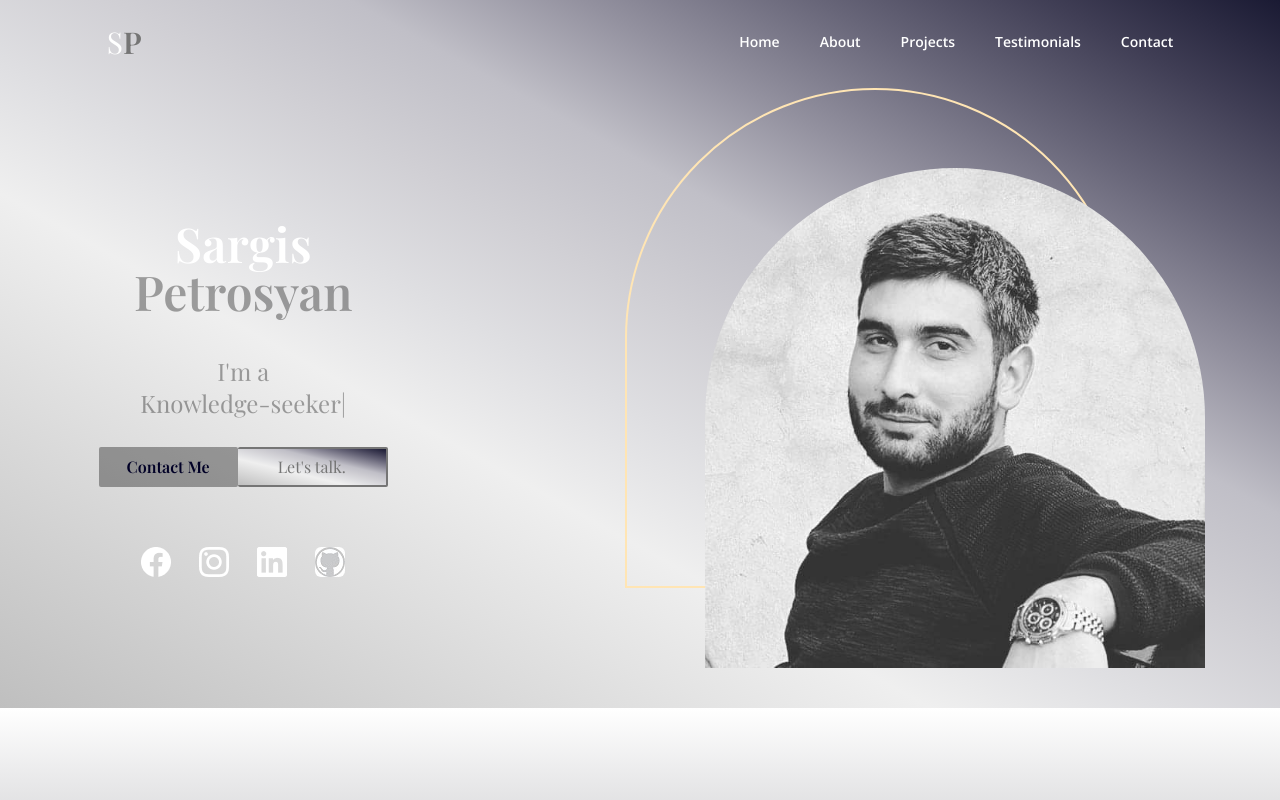
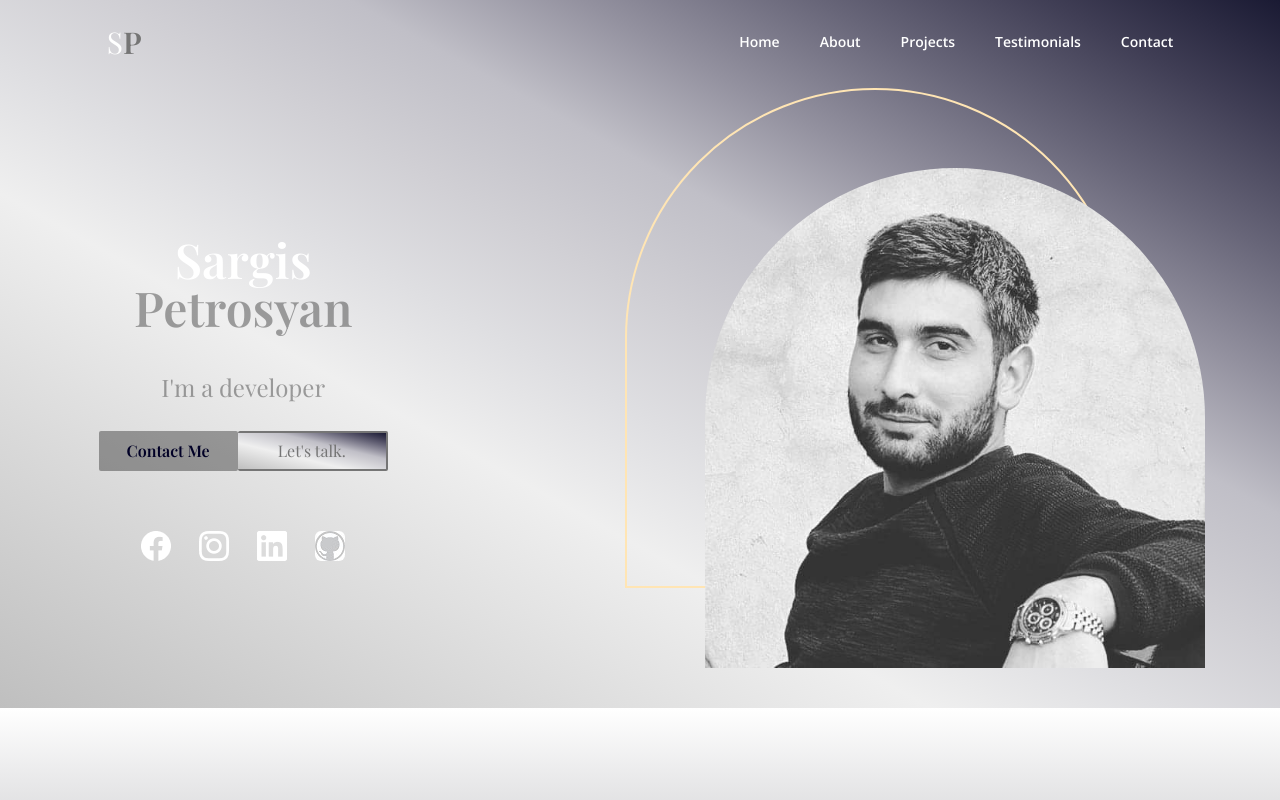
Before and after one commit to codeFather2995/my_portfolio, a React (Create React App) app: page / in a window 1280 px wide. Shown: the top 800 px of the page. Built offline with nearby package versions, Linux system fonts and the light colour scheme.

Commit message:
debuging

```diff
--- a/package.json
+++ b/package.json
@@ -12,7 +12,6 @@
     "react-hook-form": "^7.43.2",
     "react-scripts": "5.0.1",
     "react-scroll": "^1.8.9",
-    "react-typical": "^0.1.3",
     "web-vitals": "^2.1.4"
   },
   "scripts": {
--- a/src/components/Home.jsx
+++ b/src/components/Home.jsx
@@ -1,7 +1,6 @@
 import useMediaQuery from '../hooks/useMediaQuery';
 import { motion } from 'framer-motion';
 import { Link } from 'react-scroll';
-import Typical from 'react-typical'
 import SocialMediaIcons from '../other/SocialMediaIcons';
 
 
@@ -57,20 +56,7 @@ const Home = () => {
                 </p>
               </h1>
               <p className='mt-10 mb-7 text-center text-opaque-black font-playfair text-2xl'>
-                I'm a
-                <Typical
-                loop={1}
-                steps={[
-                  'Ambitious',
-                  3000,
-                  'Knowledge-seeker',
-                  3000,
-                  'Robust',
-                  3000,
-                  'Tenacious',
-                  3000
-                ]}
-                />
+                I'm a developer
               </p>
             </motion.div>
 
--- a/src/other/Modal.jsx
+++ b/src/other/Modal.jsx
@@ -1,6 +1,6 @@
 import { motion } from "framer-motion";
 import BackDrop from "./BackDrop";
-import Typical from 'react-typical'
+
 
 
 const dropIn = {
@@ -39,13 +39,7 @@ const Modal = ({handleClose,text}) => {
           exit="exit"
         >
           <p className="font-opensans">
-            <Typical
-            loop={1}
-            steps= {[
-              text,
-              5000
-            ]}
-             />
+            {text}
           </p>
           <button onClick={handleClose}
             className='absolute bottom-[-35px] right-0 py-1 px-3 bg-opaque-black hover:bg-sky-900/50
```
Also changed, not shown: 1 other file (tests, documents, lock files or other folders).
